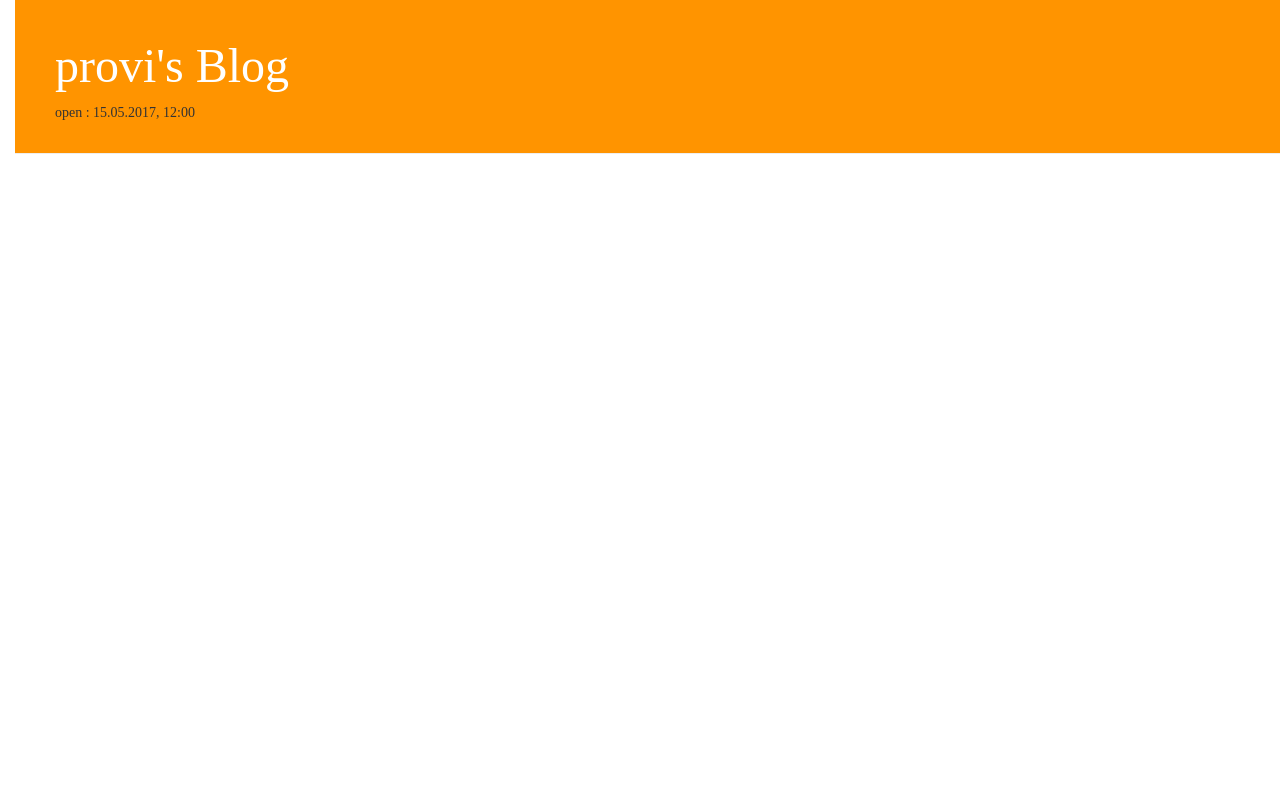
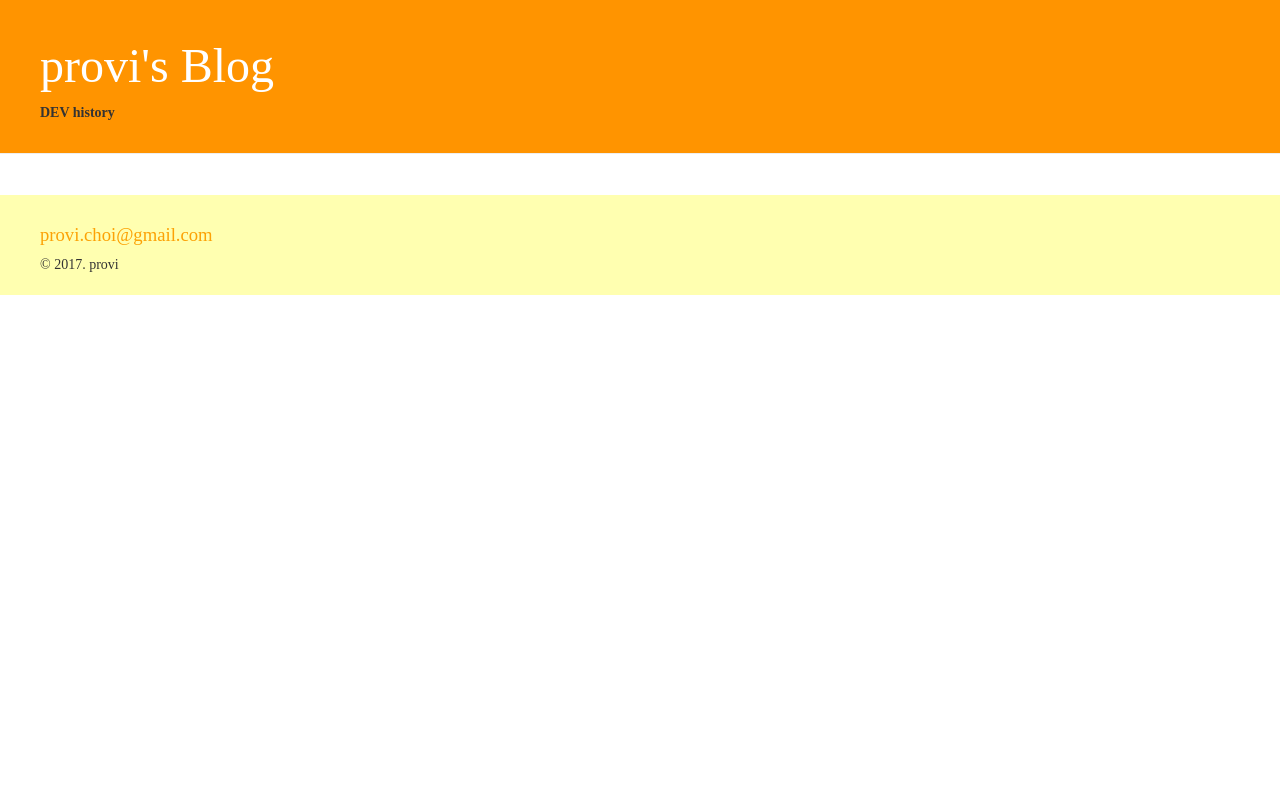
Before and after one commit to mildpriest/first-blog, a Django app: page / in a window 1280 px wide. Run offline with Django 3.2, Linux system fonts and the light colour scheme; data that the repository does not hold is empty; some libraries are stand-ins or nearby versions; some web fonts are replaced.

Commit message:
css update

```diff
--- a/blog/static/css/common.css
+++ b/blog/static/css/common.css
@@ -9,7 +9,6 @@ h1 a {
 }
 
 body {
-    padding-left: 15px;
     font-family: 'Nanum Gothic Coding';
 }
 
@@ -23,6 +22,17 @@ body {
     color: #ffffff;
     font-size: 36pt;
     text-decoration: none;
+}
+
+.page-footer {
+    background-color: #ffffb0;
+    margin-top: 20;
+    padding: 10px 10px 10px 40px;
+}
+
+.page-footer h1, .page-footer h1 a, .page-footer h1 a:visited, .page-footer h1 a:active {
+    color: #FCA205;
+    font-size: 14pt;
 }
 
 .content {
--- a/blog/templates/blog/base.html
+++ b/blog/templates/blog/base.html
@@ -10,7 +10,7 @@
         <body>
             <div class="page-header">
                 <h1><a href="/">provi's Blog</a></h1>
-                <p>open : 15.05.2017, 12:00</p>
+                <p><b>DEV history</b></p>
             </div>
 
             <div class="content container">
@@ -21,5 +21,10 @@
                     </div>
                 </div>
             </div>
+
+            <div class="page-footer">
+                <h1><a href="mailto:provi.choi@gmail.com">provi.choi@gmail.com</a></h1>
+                <p>© 2017. provi</p>
+            </div>
         </body>
 </html>
--- a/blog/templates/blog/detail.html
+++ b/blog/templates/blog/detail.html
@@ -10,4 +10,5 @@
         <h1>{{ post.title }}</h1>
         <p>{{ post.text|linebreaksbr }}</p>
     </div>
+
 {% endblock %}
--- a/blog/templates/blog/index.html
+++ b/blog/templates/blog/index.html
@@ -4,7 +4,7 @@
     {% for post in posts %}
         <div class="post">
             <h1><a href="{% url 'detail' pk=post.pk %}">{{ post.title }}</a></h1>
-            <p>{{ post.text|linebreaksbr }}</p>
+            <!-- <p>{{ post.text|linebreaksbr }}</p> -->
             <p>published: {{ post.published_date }}</p>
         </div>
     {% endfor %}
```
